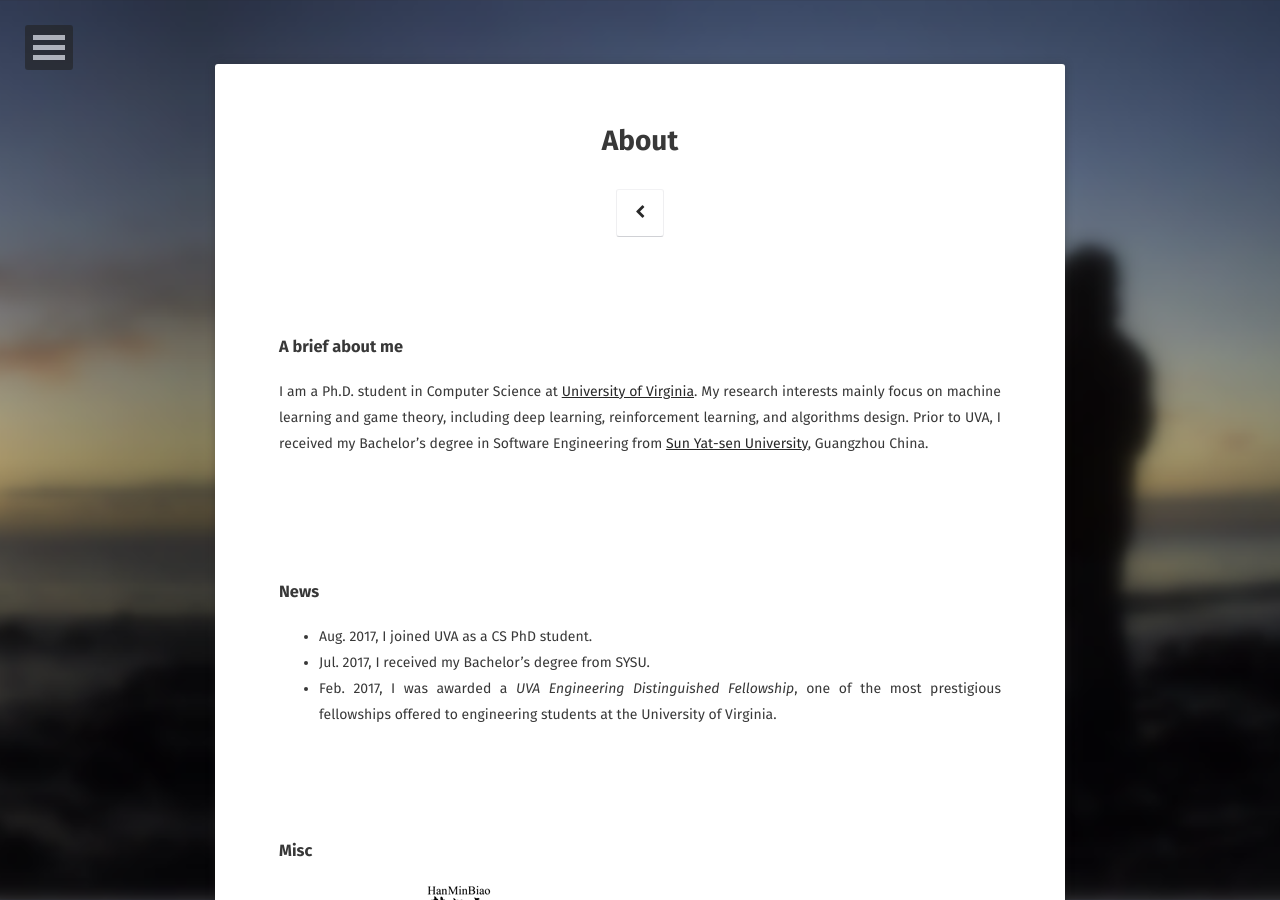
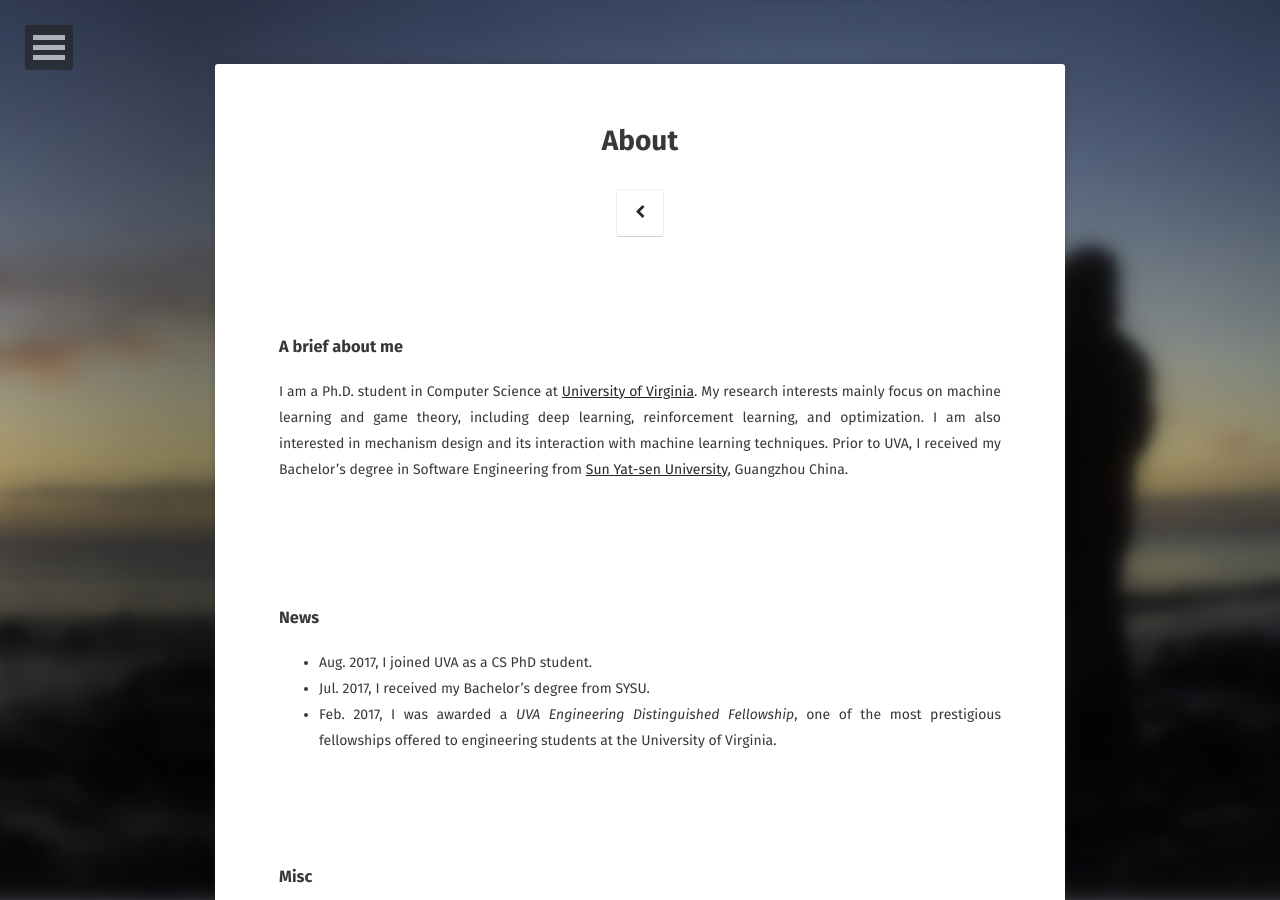
Before and after one commit to FrancisDavis/FrancisDavis.github.io, a Jekyll site: the page built from about/index.md, in a window 1280 px wide and 900 px high. Built offline with Jekyll 4.4.1, drawn with Linux system fonts in a browser that asks for light colours; some web fonts are replaced.

Commit message:
Update index.md

```diff
--- a/about/index.md
+++ b/about/index.md
@@ -7,7 +7,7 @@ comments: false
 ---
 
 ### A brief about me
-I am a Ph.D. student in Computer Science at [University of Virginia](http://www.virginia.edu/). My research interests mainly focus on machine learning and game theory, including deep learning, reinforcement learning, and algorithms design. Prior to UVA, I received my Bachelor's degree in Software Engineering from [Sun Yat-sen University](http://www.sysu.edu.cn/2012/en/index.htm), Guangzhou China.
+I am a Ph.D. student in Computer Science at [University of Virginia](http://www.virginia.edu/). My research interests mainly focus on machine learning and game theory, including deep learning, reinforcement learning, and optimization. I am also interested in mechanism design and its interaction with machine learning techniques. Prior to UVA, I received my Bachelor's degree in Software Engineering from [Sun Yat-sen University](http://www.sysu.edu.cn/2012/en/index.htm), Guangzhou China.
 
 <br>
 <br>
```
